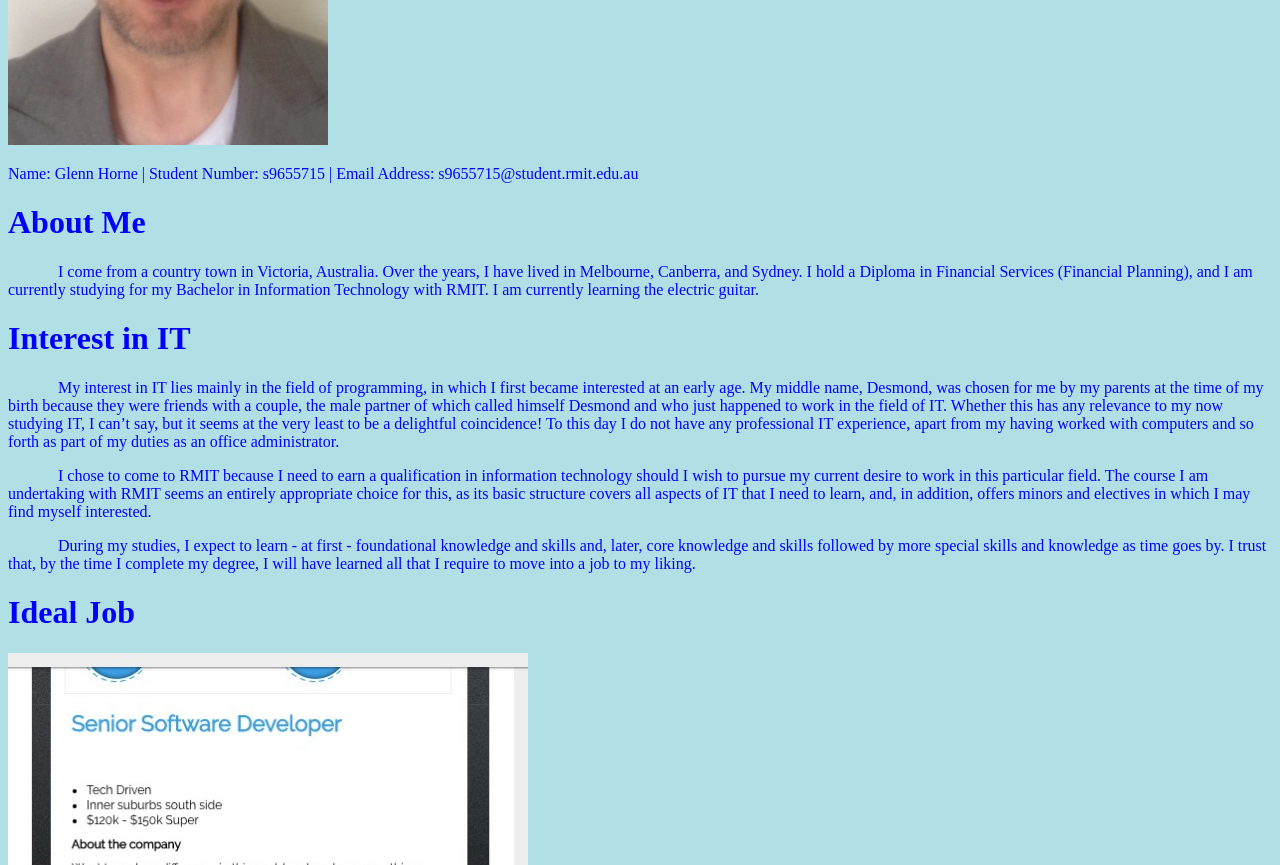
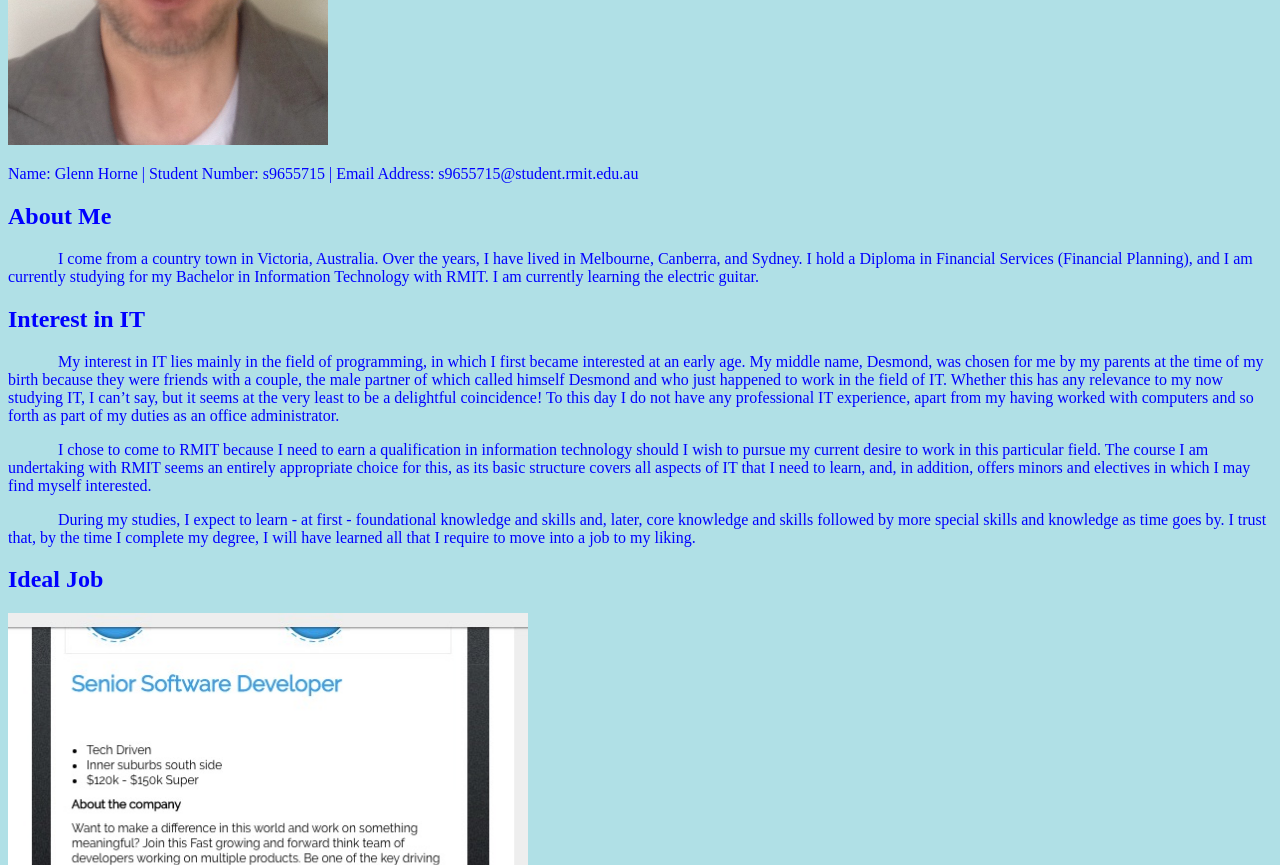
Before and after one commit to GlennHorne/GlennHorne.github.io, a plain HTML site: page index.html in a window 1280 px wide. Shown: the part 415-1280 px from the top of the page. Drawn offline with Linux system fonts and the light colour scheme.

Commit message:
Commit changes

```diff
--- a/index.html
+++ b/index.html
@@ -9,14 +9,14 @@
 </div>
 <div>
 	<div>
-		<h1 style="color:blue;">About Me</h1>
+		<h2 style="color:blue;">About Me</h1>
 		<div style="text-indent:50px;">
 			<p style="color:blue";>I come from a country town in Victoria, Australia. Over the years, I have lived in Melbourne, Canberra, and Sydney. I hold a Diploma in Financial Services (Financial Planning), and I am currently studying for my Bachelor in Information Technology with RMIT. I am currently learning the electric guitar.
 			</p>
 		</div>
 	</div>
 	<div>
-		<h1 style="color:blue;">Interest in IT</h1>
+		<h2 style="color:blue;">Interest in IT</h1>
 		<div style="text-indent:50px;">
 			<p style="color:blue;">My interest in IT lies mainly in the field of programming, in which I first became interested at an early age. My middle name, Desmond, was chosen for me by my parents at the time of my birth because they were friends with a couple, the male partner of which called himself Desmond and who just happened to work in the field of IT. Whether this has any relevance to my now studying IT, I can’t say, but it seems at the very least to be a delightful coincidence! To this day I do not have any professional IT experience, apart from my having worked with computers and so forth as part of my duties as an office administrator.
 			</p>
@@ -27,7 +27,7 @@
 		</div>
 	</div>
 	<div>
-		<h1 style="color:blue;">Ideal Job</h1>
+		<h2 style="color:blue;">Ideal Job</h1>
 		<img class="imgright" src="MyIdealJob.jpg" width="520" height="770" alt="">
 		<a href="https://www.seek.com.au/job/40482316?type=standout#searchRequestToken=68270716-4a6d-48a1-8a68-da038f556643">
 		See My Ideal Job
@@ -44,7 +44,7 @@
 		</div>
 	</div>
 	<div>
-		<h1 style="color:blue;">Personal Profile</h1>
+		<h2 style="color:blue;">Personal Profile</h1>
 		<div style="text-indent:50px;">
 			<p style="color:blue;">With regard to my results for the online Myers-Briggs test that I did, the personality traits tested for and that determine how one interacts with one’s environment and how one makes decisions and copes with one’s emotions indicated that I am of the extraverted-feeling type. My results for the Big Five Personality test that I did perhaps reinforce this notion. For the online learning test that I did, my indicated learning style is auditory 40%, visual 40%, and tactile 20%.
 			</p>
```
